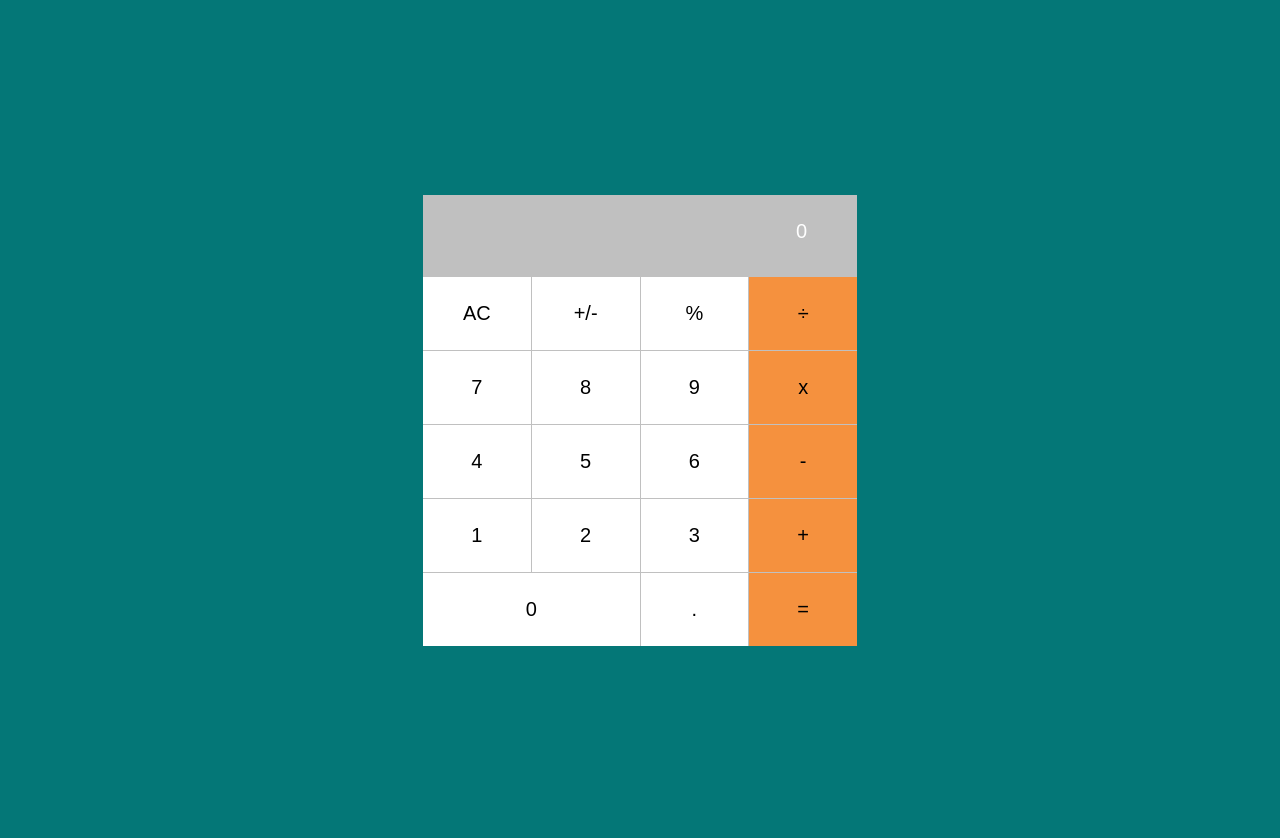
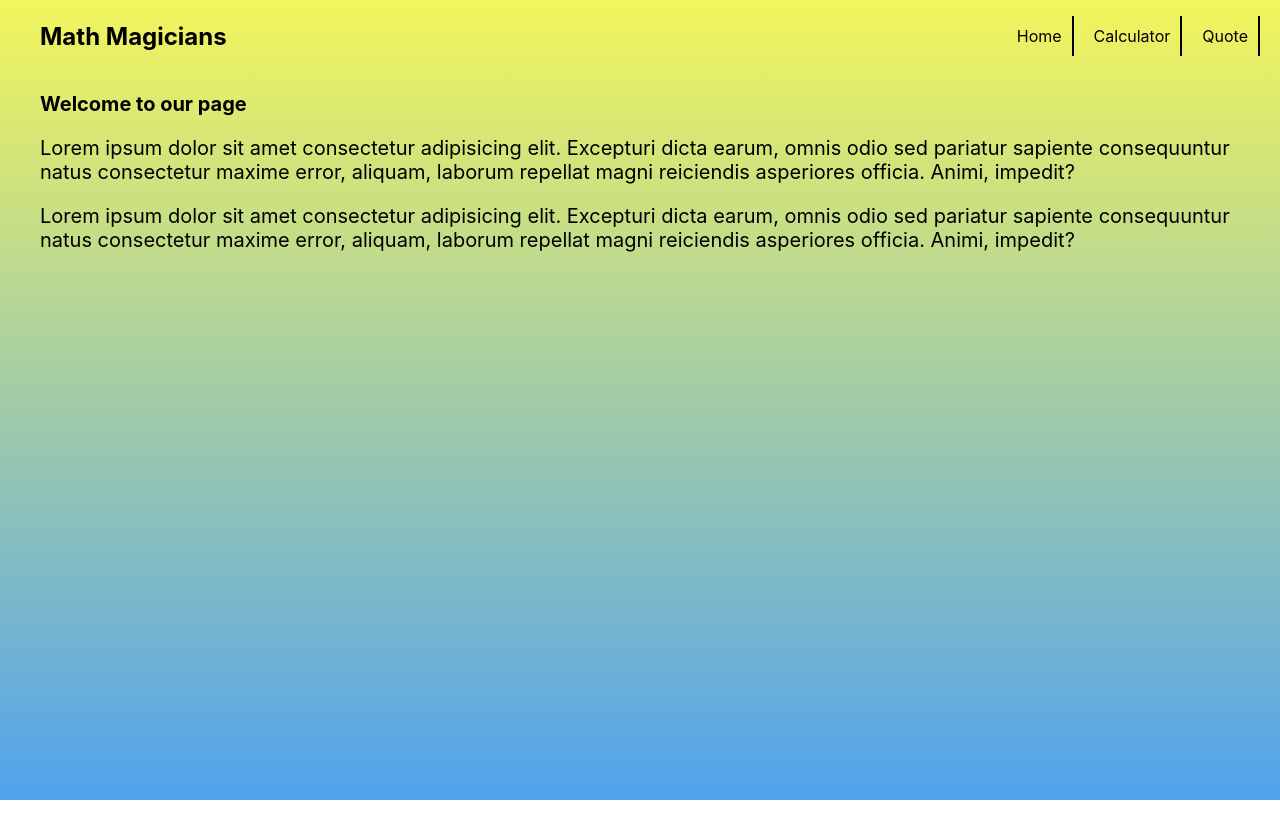
Before and after one commit to lawrahkonwea/math-magician, a React (Create React App) app: page / in a window 1280 px wide. After the commit the page ends 800 px from the top, so only its background shows below. Built offline with nearby package versions, Linux system fonts and the light colour scheme.

Commit message:
Create the complete single page math app

```diff
--- a/package.json
+++ b/package.json
@@ -9,6 +9,7 @@
     "big.js": "^6.2.1",
     "react": "^18.2.0",
     "react-dom": "^18.2.0",
+    "react-router-dom": "^6.7.0",
     "react-scripts": "5.0.1",
     "web-vitals": "^2.1.4"
   },
--- a/src/App.js
+++ b/src/App.js
@@ -1,11 +1,24 @@
 import React, { Component } from 'react';
+import { Route, Routes } from 'react-router-dom';
+import Header from './components/navbar';
+import HomePage from './components/home';
+import Quote from './components/quote';
 import CalcUserInterface from './components/calculator';
 
 // eslint-disable-next-line
 class App extends Component {
   render() {
     return (
-      <CalcUserInterface />
+      <div>
+        <Header />
+        <div className="home-container">
+          <Routes>
+            <Route path="/" element={<HomePage />} />
+            <Route path="/calculator" element={<CalcUserInterface />} />
+            <Route path="/quote" element={<Quote />} />
+          </Routes>
+        </div>
+      </div>
     );
   }
 }
--- a/src/components/calculator.js
+++ b/src/components/calculator.js
@@ -10,6 +10,10 @@
     setter(result);
   };
   return (
+    <>
+      <div className="practice">
+        <h2>let&apos;s do some maths!</h2>
+      </div>
       <section>
         <div className="container">
           <div className="header">
@@ -42,6 +46,7 @@
           </div>
         </div>
       </section>
+    </>
   );
 };
 
--- /dev/null
+++ b/src/components/home.js
@@ -0,0 +1,28 @@
+import React from 'react';
+
+const HomePage = () => (
+  <div className="home">
+    <h3>Welcome to our page</h3>
+    <div className="home-content">
+      <p>
+        Lorem ipsum dolor sit amet consectetur
+        adipisicing elit. Excepturi dicta earum,
+        omnis odio sed pariatur sapiente consequuntur
+        natus consectetur maxime error, aliquam, laborum
+        repellat magni reiciendis asperiores officia. Animi,
+        impedit?
+      </p>
+      <p>
+        Lorem ipsum dolor sit amet consectetur
+        adipisicing elit. Excepturi dicta earum,
+        omnis odio sed pariatur sapiente consequuntur
+        natus consectetur maxime error, aliquam, laborum
+        repellat magni reiciendis asperiores officia. Animi,
+        impedit?
+      </p>
+
+    </div>
+  </div>
+);
+
+export default HomePage;
--- /dev/null
+++ b/src/components/navbar.js
@@ -0,0 +1,15 @@
+import React from 'react';
+import { Link } from 'react-router-dom';
+
+const Header = () => (
+  <nav className="navbar">
+    <h1>Math Magicians</h1>
+    <ul>
+      <li><Link to="/">Home</Link></li>
+      <li><Link to="/calculator">Calculator</Link></li>
+      <li><Link to="/quote">Quote</Link></li>
+    </ul>
+  </nav>
+);
+
+export default Header;
--- /dev/null
+++ b/src/components/quote.js
@@ -0,0 +1,17 @@
+import React from 'react';
+
+const Quote = () => (
+  <div className="quote">
+    <p>
+      Pure mathematics is, in its way, the poetry of logical ideas. :-Albert Einstein
+    </p>
+
+    <p>
+      Mathematics is not about numbers,
+      equations, computations, or algorithm:
+      it is about understanding: -William paul thurston
+    </p>
+  </div>
+);
+
+export default Quote;
--- a/src/index.css
+++ b/src/index.css
@@ -1,5 +1,4 @@
 body {
-  background-color: rgb(4, 119, 119);
   margin: 0;
   font-family:
     -apple-system,
@@ -15,6 +14,10 @@
     sans-serif;
   -webkit-font-smoothing: antialiased;
   -moz-osx-font-smoothing: grayscale;
+  height: 100%;
+  background-repeat: no-repeat;
+  background-attachment: fixed;
+  background-image: linear-gradient(rgba(238, 241, 25, 0.705), rgba(8, 124, 233, 0.705));
 }
 
 code {
@@ -27,16 +30,66 @@
     monospace;
 }
 
+.home,
+p,
+h3 {
+  padding: 0 20px;
+  font-size: 20px;
+}
+
 section {
   display: flex;
   justify-content: center;
   align-items: center;
-  min-height: 100vh;
-  padding: 20px 20px;
+  gap: 10px;
+}
+
+.practice {
+  padding: 0 35px;
+}
+
+@media screen and (max-width: 700px) {
+  section {
+    display: flex;
+    flex-direction: column;
+  }
+}
+
+.quote p {
+  padding: 0 30px;
+  font-size: 20px;
+}
+
+.navbar,
+h1 {
+  display: flex;
+  justify-content: space-between;
+  flex-wrap: wrap;
+  align-items: center;
+  padding: 0 20px;
+}
+
+ul {
+  display: inline-flex;
+  justify-content: space-between;
+  list-style: none;
+  gap: 10px;
+}
+
+ul a {
+  text-decoration: none;
+  color: inherit;
+}
+
+li {
+  border-right: 2px solid black;
+  padding: 10px;
+  height: 50%;
 }
 
 .container {
   background-color: silver;
+  box-shadow: 5px 10px 8px #888;
 }
 
 .tag {
@@ -67,7 +120,7 @@
 
 button {
   border: none;
-  background-color: white;
+  background-color: rgb(250, 241, 241);
   cursor: pointer;
   font-size: 20px;
   padding: 25px 40px;
--- a/src/index.js
+++ b/src/index.js
@@ -1,11 +1,14 @@
 import React from 'react';
 import ReactDOM from 'react-dom/client';
 import './index.css';
+import { BrowserRouter } from 'react-router-dom';
 import App from './App';
 
 const root = ReactDOM.createRoot(document.getElementById('root'));
 root.render(
   <React.StrictMode>
-    <App />
+    <BrowserRouter>
+      <App />
+    </BrowserRouter>
   </React.StrictMode>,
 );
```
Also changed, not shown: 1 other file (tests, documents, lock files or other folders). Lines whose indentation alone changed are shown as unchanged.
